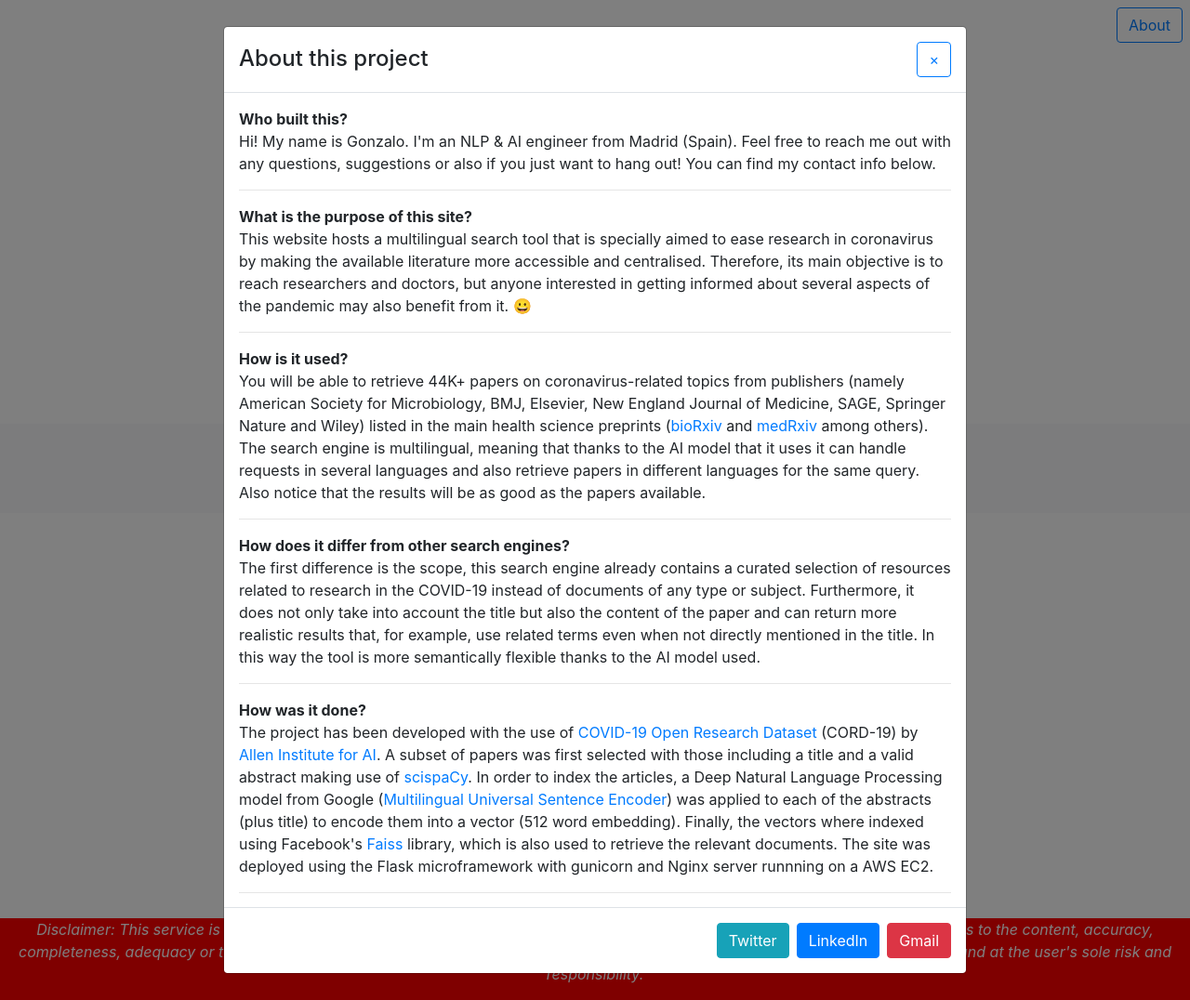
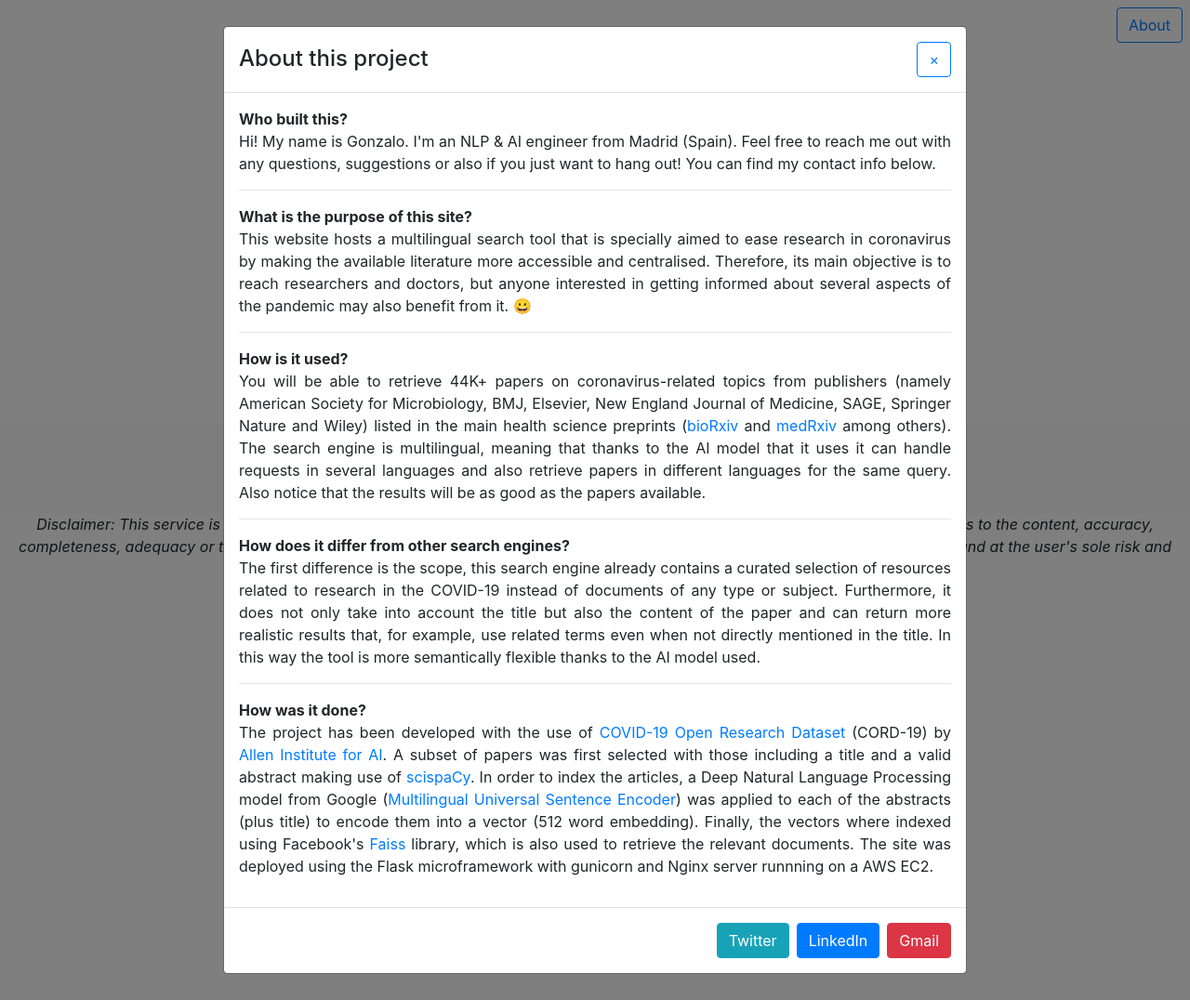
Before and after one commit to gonesbuyo/coronasearch, a Flask app: page / in a window 1280 px wide, after a click on "About". Shown: the whole page at 93% size. Run offline with Flask 2, Linux system fonts and the light colour scheme; parts of the project's set-up code (start-up, migrations or seed data) failed here and were passed over; some libraries are stand-ins or nearby versions.

Commit message:
Several style changes in index

```diff
--- a/application.py
+++ b/application.py
@@ -58,4 +58,4 @@ def home():
 # run the app.
 if __name__ == "__main__":
 
-    application.run()
+    application.run(host='0.0.0.0')
--- a/templates/index.html
+++ b/templates/index.html
@@ -62,14 +62,22 @@
         <div class="modal-body">
           <p align="justify">
             <b>Who built this?</b><br>Hi! My name is Gonzalo. I'm an NLP & AI engineer from Madrid (Spain). Feel free to reach me out with any questions, suggestions or also if you just want to hang out! You can find my contact info below.<hr>
+          </p>
 
+          <p align="justify">
             <b>What is the purpose of this site?</b><br>This website hosts a multilingual search tool that is specially aimed to ease research in coronavirus by making the available literature more accessible and centralised. Therefore, its main objective is to reach researchers and doctors, but anyone interested in getting informed about several aspects of the pandemic may also benefit from it. 😀<hr>
+          </p>
 
+          <p align="justify">
             <b>How is it used?</b><br>You will be able to retrieve 44K+ papers on coronavirus-related topics from publishers (namely American Society for Microbiology, BMJ, Elsevier, New England Journal of Medicine, SAGE, Springer Nature and Wiley) listed in the main health science preprints (<a href="https://www.biorxiv.org/">bioRxiv</a> and <a href="https://www.medrxiv.org/">medRxiv</a> among others). The search engine is multilingual, meaning that thanks to the AI model that it uses it can handle requests in several languages and also retrieve papers in different languages for the same query. Also notice that the results will be as good as the papers available.<hr>
+          </p>
 
+          <p align="justify">
             <b>How does it differ from other search engines?</b><br>The first difference is the scope, this search engine already contains a curated selection of resources related to research in the COVID-19 instead of documents of any type or subject. Furthermore, it does not only take into account the title but also the content of the paper and can return more realistic results that, for example, use related terms even when not directly mentioned in the title. In this way the tool is more semantically flexible thanks to the AI model used.<hr>
+          </p>
 
-            <b>How was it done?</b><br>The project has been developed with the use of <a href="https://pages.semanticscholar.org/coronavirus-research">COVID-19 Open Research Dataset</a> (CORD-19) by <a href="https://allenai.org/">Allen Institute for AI</a>. A subset of papers was first selected with those including a title and a valid abstract making use of <a href="https://allenai.github.io/scispacy/">scispaCy</a>. In order to index the articles, a Deep Natural Language Processing model from Google (<a href="https://ai.googleblog.com/2019/07/multilingual-universal-sentence-encoder.html">Multilingual Universal Sentence Encoder</a>) was applied to each of the abstracts (plus title) to encode them into a vector (512 word embedding). Finally, the vectors where indexed using Facebook's <a href="https://github.com/facebookresearch/faiss">Faiss</a> library, which is also used to retrieve the relevant documents. The site was deployed using the Flask microframework with gunicorn and Nginx server runnning on a AWS EC2.<hr>
+          <p align="justify">
+            <b>How was it done?</b><br>The project has been developed with the use of <a href="https://pages.semanticscholar.org/coronavirus-research">COVID-19 Open Research Dataset</a> (CORD-19) by <a href="https://allenai.org/">Allen Institute for AI</a>. A subset of papers was first selected with those including a title and a valid abstract making use of <a href="https://allenai.github.io/scispacy/">scispaCy</a>. In order to index the articles, a Deep Natural Language Processing model from Google (<a href="https://ai.googleblog.com/2019/07/multilingual-universal-sentence-encoder.html">Multilingual Universal Sentence Encoder</a>) was applied to each of the abstracts (plus title) to encode them into a vector (512 word embedding). Finally, the vectors where indexed using Facebook's <a href="https://github.com/facebookresearch/faiss">Faiss</a> library, which is also used to retrieve the relevant documents. The site was deployed using the Flask microframework with gunicorn and Nginx server runnning on a AWS EC2.
           </p>
         </div>
 
@@ -185,8 +193,6 @@
 </main>
 </body>
 
-<div class="footer">
-  <p class="text-center"><i>Disclaimer: This service is experimental. The site is provided "AS IS" and the author expressly disclaims all warranties of any kind, as to the content, accuracy, completeness, adequacy or timeliness of information on CoronaSearch. The use of information on CoronaSearch is strictly voluntary and at the user's sole risk and responsibility.</i></p>
-</div>
+<p class="text-center" align="justify"><i>Disclaimer: This service is experimental. The site is provided "AS IS" and the author expressly disclaims all warranties of any kind, as to the content, accuracy, completeness, adequacy or timeliness of information on CoronaSearch. The use of information on CoronaSearch is strictly voluntary and at the user's sole risk and responsibility.</i></p>
 
 </html>
```
Also changed, not shown: static/album.css (line endings or trailing spaces).
